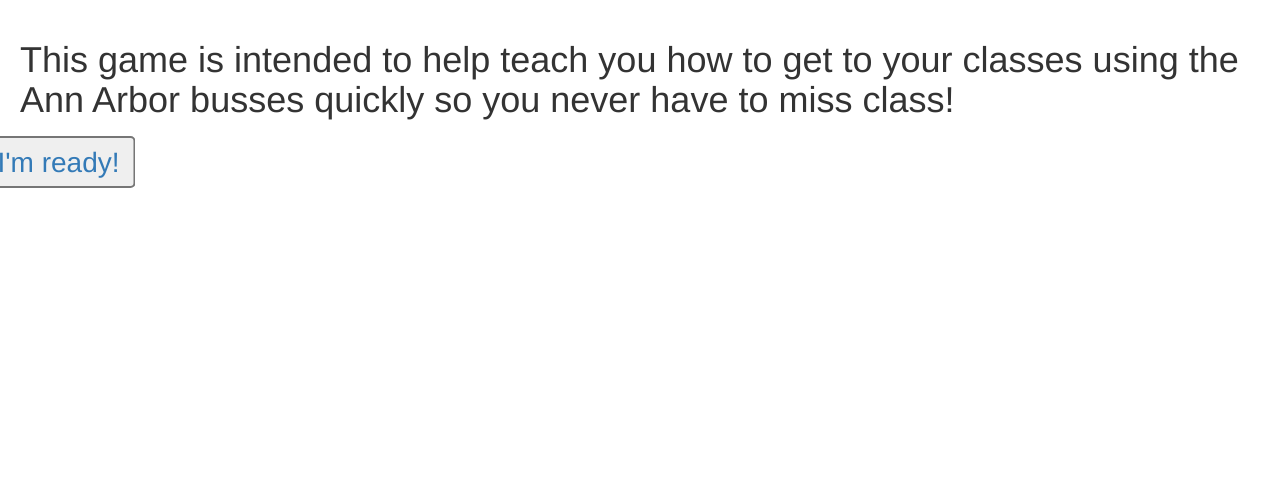
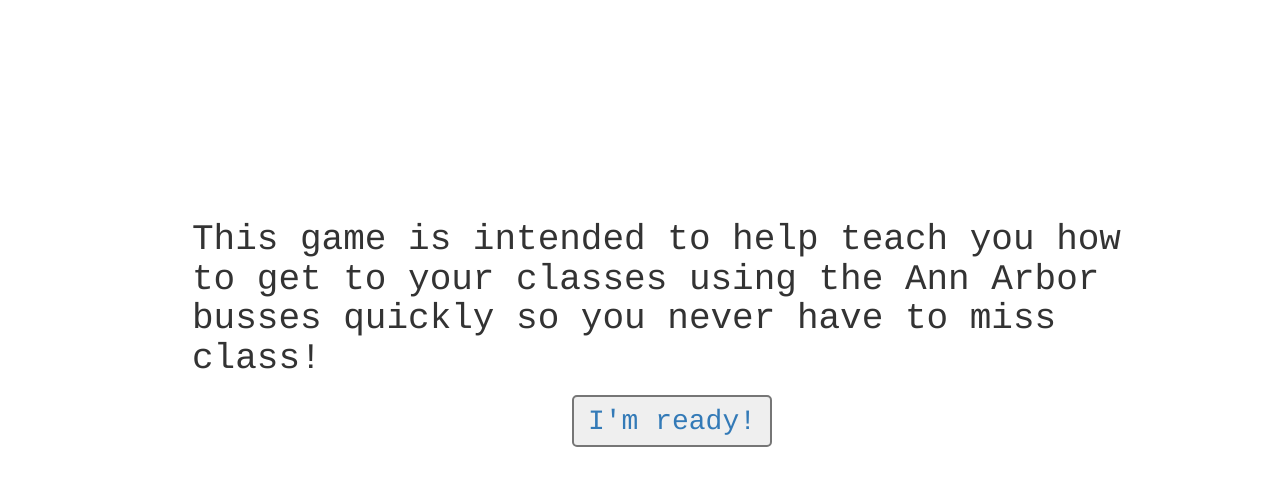
Before and after one commit to Kwing95/whump, a React (Create React App) app in the folder prototype/: page /About in a window 1280 px wide. Shown: the top 486 px of the page. Built offline with nearby package versions, Linux system fonts and the light colour scheme.

Commit message:
Added base CSS for Home and about page

```diff
--- a/prototype/src/index.css
+++ b/prototype/src/index.css
@@ -8,20 +8,34 @@
   position:           absolute;
   width:              100vw;
   height:             100vh;
-  padding:            20px;
 }
 
-.home-info{
-  min-width:          500px;
-  max-width:          500px;
+.info{
   text-align:         center;
   position:           absolute;
   top:                50%;
   bottom:             50%;
   left:               50%;
   right:              50%;
+  margin-top:         -125px;
+}
+
+.home {
+  min-width:          500px;
+  max-width:          500px;
   margin-left:        -250px;
-  margin-top:         -125px;
+}
+
+.about{
+  font-family:        Courier;
+  min-width:          500px;
+  width:              75vw;
+  margin-left:        -35vw;
+  margin-top:         -200px;
+}
+
+.about-text{
+  text-align:         left;
 }
 
 .homeButton{
```
